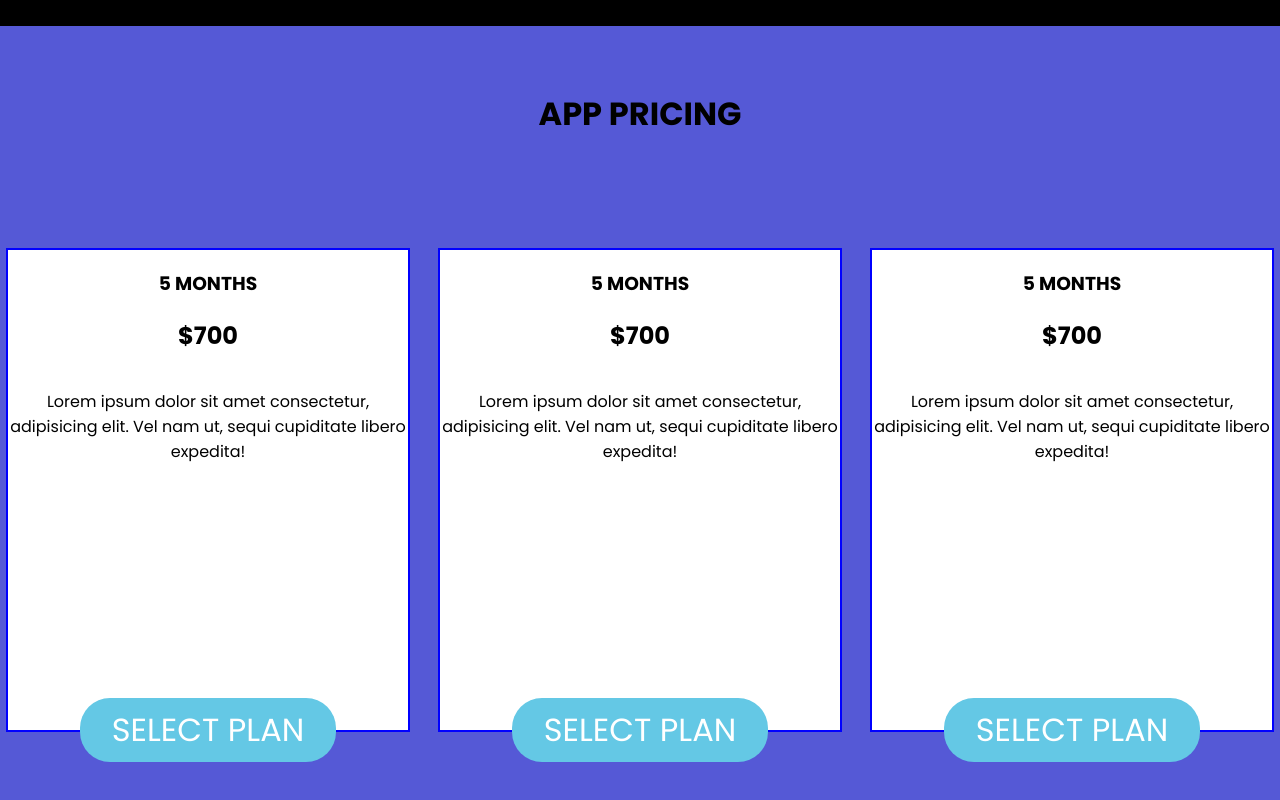
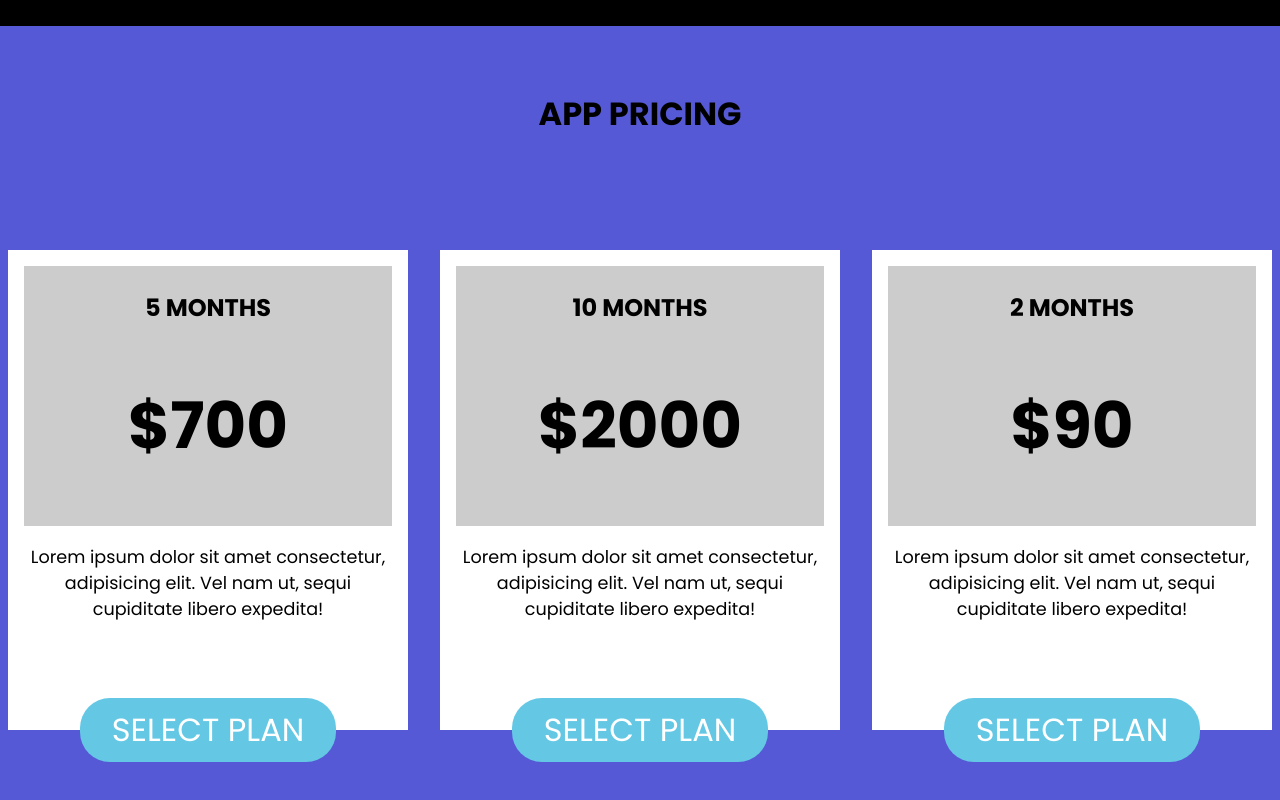
Before and after one commit to AirZED/landing-page-project-create, a React (Create React App) app: page / in a window 1280 px wide. Shown: the part 2134-2934 px from the top of the page. Built offline with nearby package versions, Linux system fonts and the light colour scheme.

Commit message:
Minimal Changes

```diff
--- a/src/components/Section4/Section4.jsx
+++ b/src/components/Section4/Section4.jsx
@@ -7,8 +7,8 @@ const Section4 = (props) => {
       <h4> APP PRICING </h4>
       <div className="section4-cards">
         <Section4Card description="premium" plan="5 MONTHS" price="$700" />
-        <Section4Card description="premium" plan="5 MONTHS" price="$700" />
-        <Section4Card description="premium" plan="5 MONTHS" price="$700" />
+        <Section4Card description="standard" plan="10 MONTHS" price="$2000" />
+        <Section4Card description="VIP" plan="2 MONTHS" price="$90" />
       </div>
     </div>
   );
--- a/src/components/Section4/Section4Card.css
+++ b/src/components/Section4/Section4Card.css
@@ -1,7 +1,6 @@
 .card-cont {
     height: 30em;
     width: 25em;
-    outline: 2px solid blue;
     margin: 1em;
     position: relative;
     display: flex;
@@ -9,6 +8,25 @@
     align-items: center;
     text-align: center;
     background-color: #fff;
+    padding: 1em;
+}
+
+.card-cont .description{
+    background-color: #ccc;
+    width: 100%;
+}
+
+
+.card-cont h3 {
+    font-size: 1.5em;
+}
+
+.card-cont h2 {
+    font-size: 4em;
+}
+
+.card-cont p{
+    font-size: 1.1em;
 }
 
 .card-cont button {
--- a/src/components/Section4/Section4Card.jsx
+++ b/src/components/Section4/Section4Card.jsx
@@ -12,7 +12,9 @@ const Section4Card = (props) => {
         Lorem ipsum dolor sit amet consectetur, adipisicing elit. Vel nam ut,
         sequi cupiditate libero expedita!
       </p>
-      <Button bgcolor="#64c8e5" color='#fff'>SELECT PLAN</Button>
+      <Button bgcolor="#64c8e5" color="#fff">
+        SELECT PLAN
+      </Button>
     </div>
   );
 };
```
